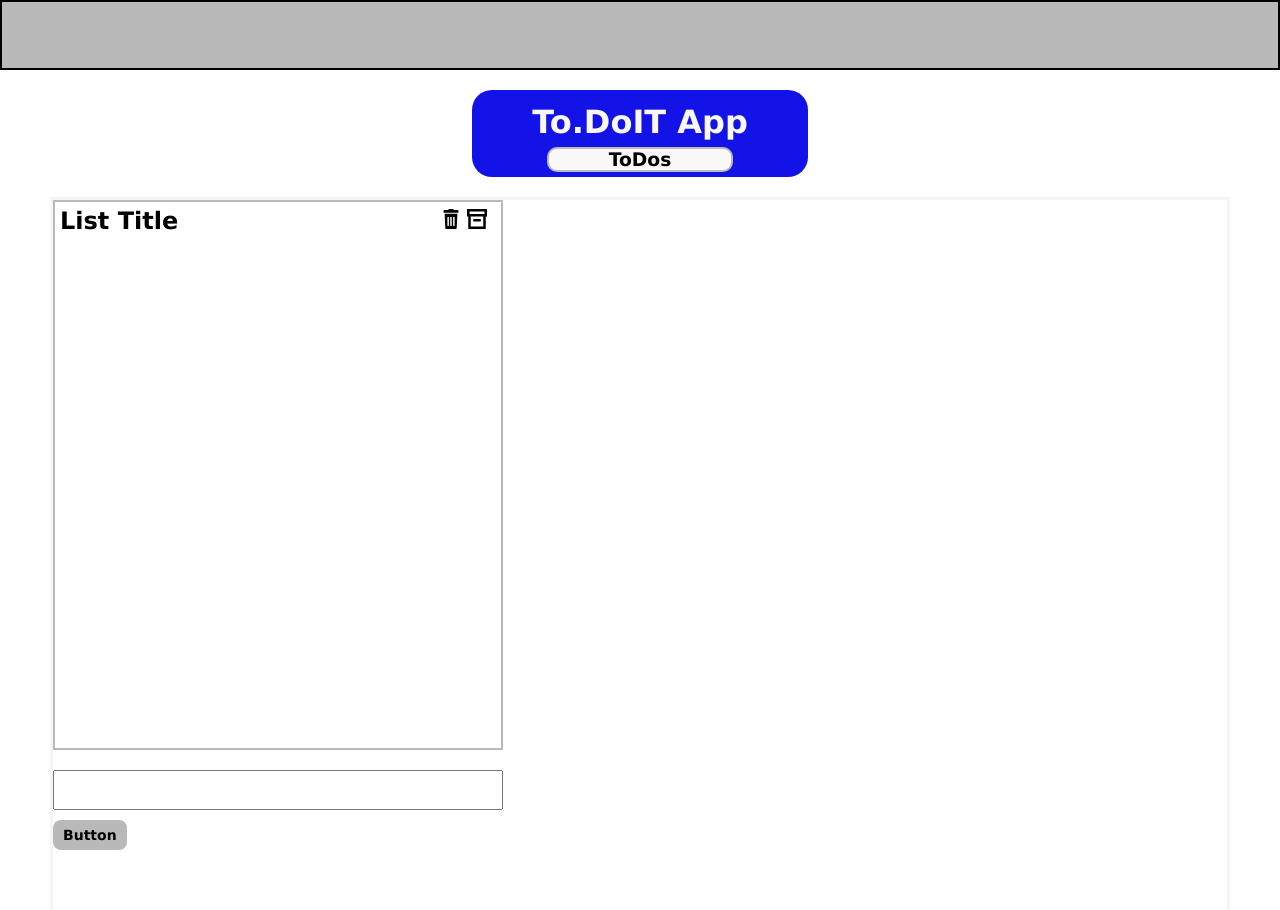
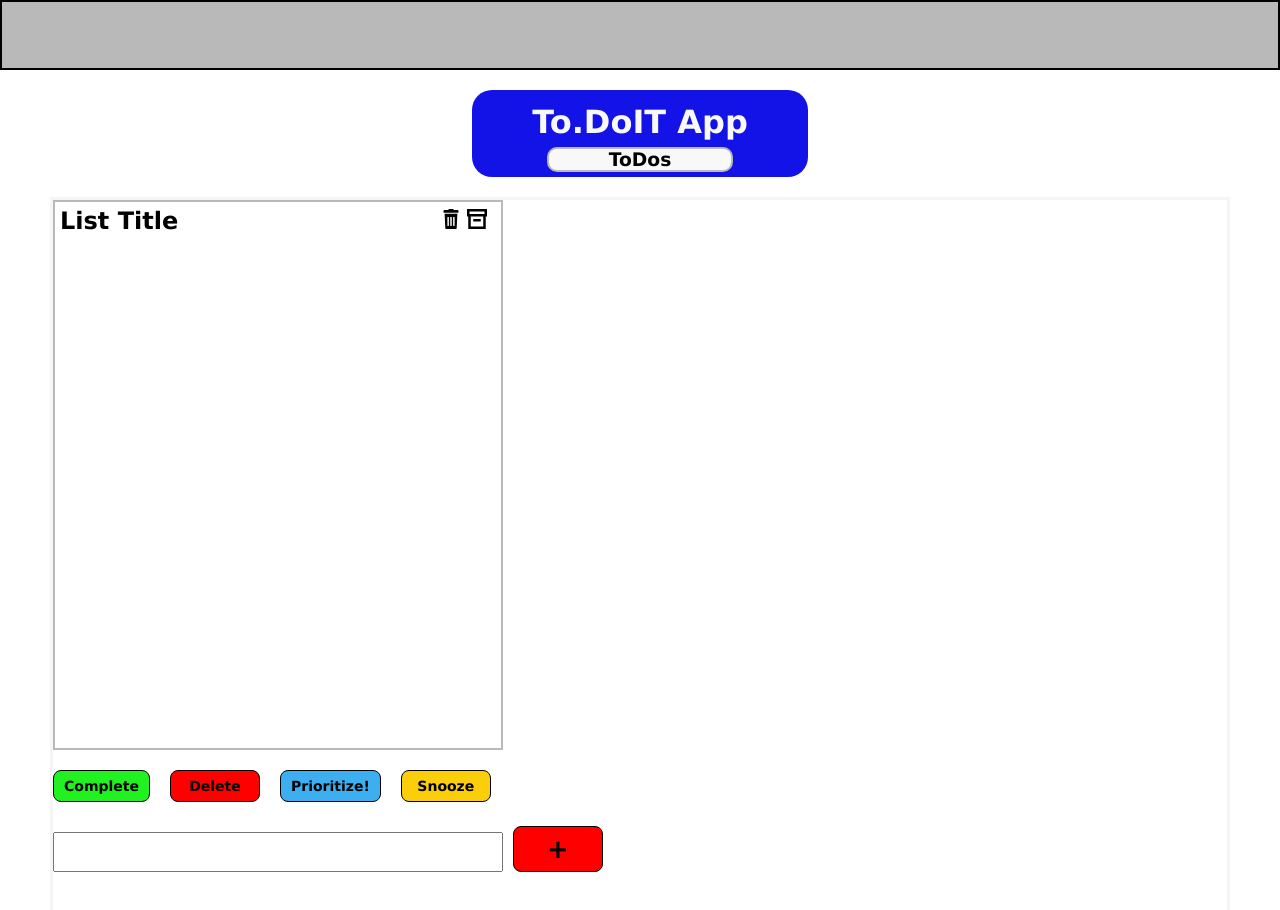
Before and after one commit to SkelGames95/ToDoApp, a React (Vite) app: page / in a window 1280 px wide. Shown: the top 910 px of the page. Built offline with nearby package versions, Linux system fonts and the light colour scheme.

Commit message:
Committing edits on buttons

```diff
--- a/src/index.scss
+++ b/src/index.scss
@@ -11,7 +11,8 @@
     --completed-color: rgb(33, 240, 33);
     --failed-color: red;
     --white-smoke: rgb(248, 248, 248);
-    --postposted-color: rgba(250, 206, 8, 0.986);
+    --snooze-color: rgba(250, 206, 8, 0.986);
+    --priority-color: rgba(58, 173, 240, 0.986);
     --normal-font: Verdana, Geneva, Tahoma, sans-serif;
     --normal-fsize: 14px;
 }
--- a/src/models/todo.ts
+++ b/src/models/todo.ts
@@ -3,7 +3,7 @@ interface ToDo {
     title:string;
     description?:string;
     completed:boolean;
-    postponed:boolean;
+    snoozed:boolean;
     failed:boolean;
     prioritized:boolean;
     checked?:boolean;
@@ -16,7 +16,7 @@ export function createTodo( ToDoDraft:ToDoDraft): ToDo {
         id:ToDoDraft.id,
         title:ToDoDraft.title,
         completed: ToDoDraft.completed ?? false,
-        postponed: ToDoDraft.postponed ?? false,
+        snoozed: ToDoDraft.snoozed ?? false,
         failed: ToDoDraft.failed ?? false,
         prioritized: ToDoDraft.prioritized ?? false,
         checked: ToDoDraft.checked ?? false
--- /dev/null
+++ b/src/shared/components/buttons/AddButton.module.scss
@@ -0,0 +1,8 @@
+.addButton{
+    font-family: var(--normal-font);
+    background-color: var(--failed-color);
+    border-radius: 8px;
+    font-weight: 600;
+    font-size: 26px;
+    width: 10px;
+}
--- /dev/null
+++ b/src/shared/components/buttons/AddButton.tsx
@@ -0,0 +1,9 @@
+import classes from './AddButton.module.scss'
+
+export const AddButton = () => {
+  return (
+    <>
+      <button className={classes.addButton}>+</button>
+    </>
+  );
+};
--- /dev/null
+++ b/src/shared/components/buttons/TasksButtons.module.scss
@@ -0,0 +1,30 @@
+button{
+    min-width: 90px;
+    min-height: 10px;
+    padding: 7px 10px;
+    margin-inline: 10px;
+    border-radius: 8px;
+    border: 1px solid black;
+    font-weight: 600;
+    font-size: 16px;
+    font-family: var(--normal-font);
+    font-size: var(--normal-fsize);
+
+}
+
+.completeButton{
+    background-color: var(--completed-color);
+    margin-left: 0;
+}
+
+.deleteButton{
+    background-color: var(--failed-color);
+}
+
+.prioritizeButton{
+    background-color: var(--priority-color);
+}
+
+.snoozeButton{
+    background-color: var(--snooze-color);
+}
--- /dev/null
+++ b/src/shared/components/buttons/TasksButtons.tsx
@@ -0,0 +1,12 @@
+import classes from './TasksButtons.module.scss'
+
+export const TasksButtons = () => {
+  return (
+    <>
+      <button className={classes.completeButton}>Complete</button>
+      <button className={classes.deleteButton}>Delete</button>
+      <button className={classes.prioritizeButton}>Prioritize!</button>
+      <button className={classes.snoozeButton}>Snooze</button>
+    </>
+  );
+};
--- a/src/shared/components/containers/Body.tsx
+++ b/src/shared/components/containers/Body.tsx
@@ -1,4 +1,6 @@
-import { Button } from '../sharedComponents/Button'
+//import { Button } from '../sharedComponents/Button'
+import { AddButton } from '../buttons/AddButton'
+import { TasksButtons } from '../buttons/TasksButtons'
 import { Input } from '../sharedComponents/Input'
 import { Schedule } from './Schedule'
 import classes from './style/Body.module.scss'
@@ -7,18 +9,13 @@ export const Body = () => {
     return (
         <div className={classes.bodyCont}>
             <div>
-                <div>
-                    <Schedule />
-                </div>
-                <div>
-                    {/* <AddSchedule /> */}
-                </div>
-                <div>
-                    <Input />
-                </div>
-                <div className={classes.buttons}>
-                    <Button />
-                </div>
+                <Schedule />
+                {/* <AddSchedule /> */}
+                <TasksButtons />
+            </div>
+            <div>
+                <Input />
+                <AddButton />
             </div>
         </div>
     )
--- a/src/shared/components/sharedComponents/Button.tsx
+++ /dev/null
@@ -1,9 +0,0 @@
-import classes from './style/Button.module.scss'
-
-export const Button = () => {
-  return (
-    <>
-      <button className={classes.genericButton}>Button</button>
-    </>
-  );
-};
--- a/src/shared/components/sharedComponents/style/Button.module.scss
+++ /dev/null
@@ -1,10 +0,0 @@
-.genericButton{
-    background-color: var(--grey-bb);
-    padding: 7px 10px;
-    border-radius: 8px;
-    font-weight: 600;
-    font-size: 16px;
-    font-family: var(--normal-font);
-    font-size: var(--normal-fsize);
-    border: none;
-}
--- a/src/shared/components/sharedComponents/style/Input.module.scss
+++ b/src/shared/components/sharedComponents/style/Input.module.scss
@@ -2,5 +2,6 @@
     height: 40px;
     width: 450px;
     margin-bottom: 10px;
+    margin-top: 30px;
     font-size: larger;
 }
```
Also changed, not shown: src/shared/components/containers/style/Body.module.scss (line endings or trailing spaces).
